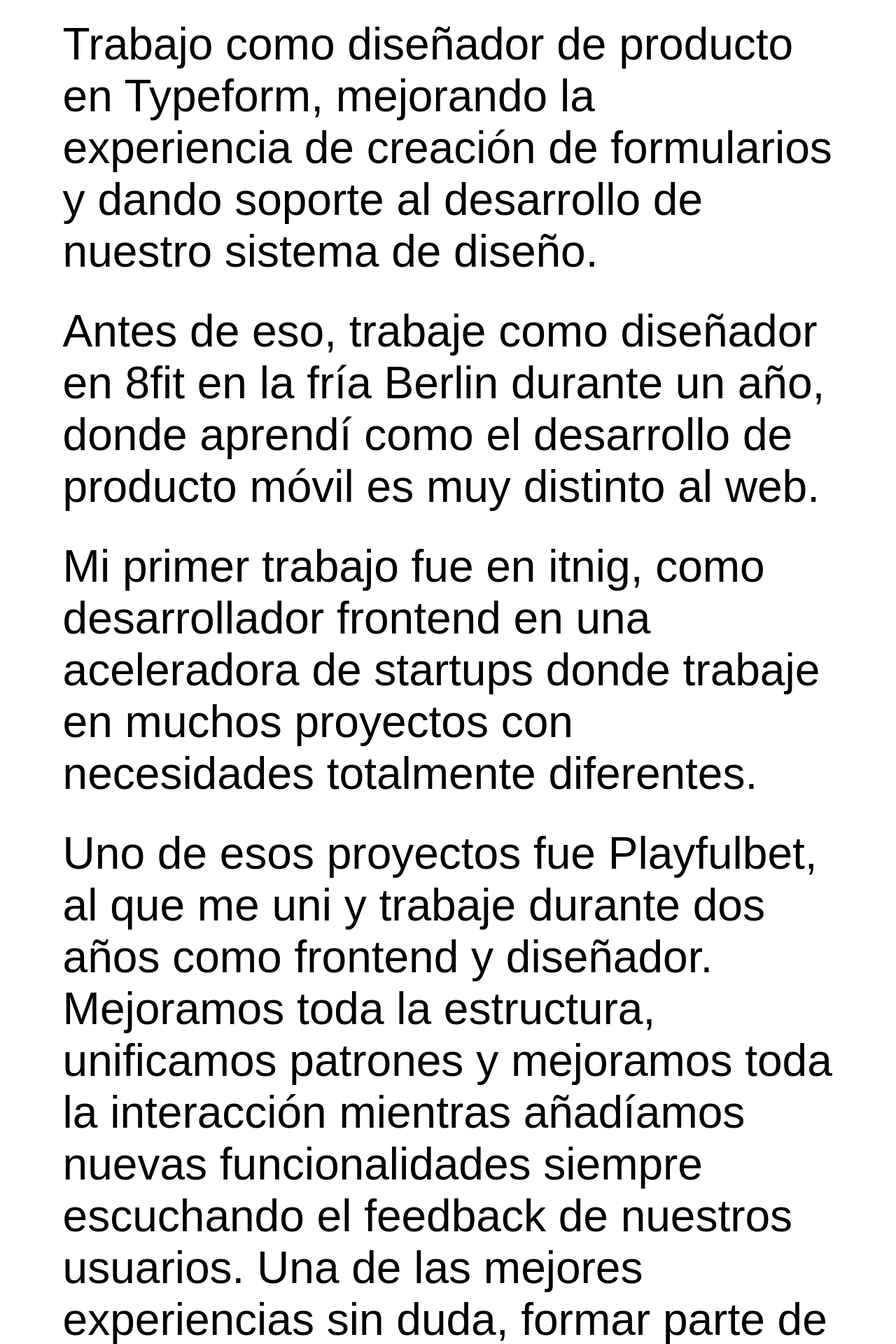
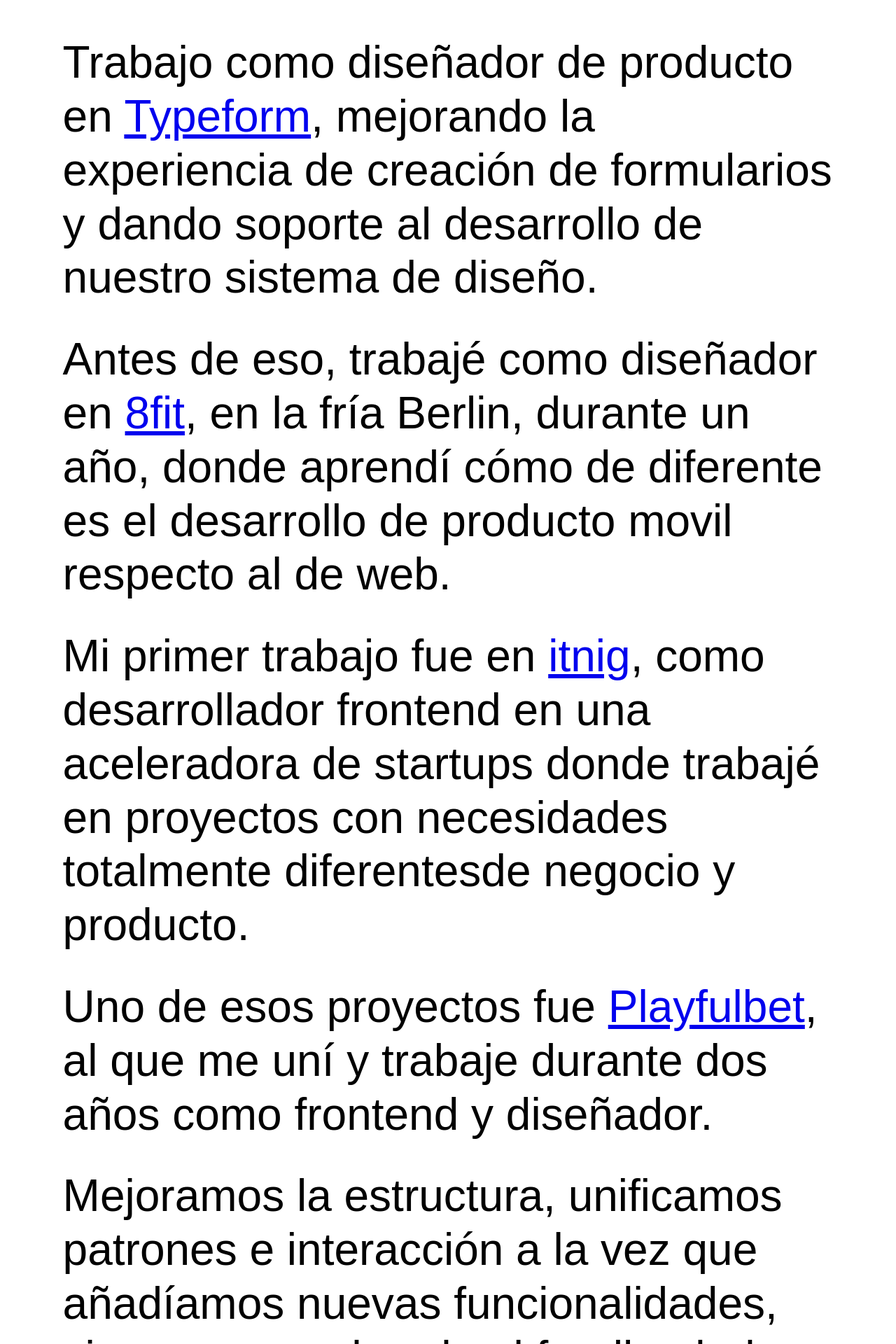
Before and after one commit to josepmartins/portfolio, a React (Create React App) app: page / in a window 1280 px wide. Shown: the part 840-2760 px from the top of the page at 70% size. Built offline with nearby package versions, Linux system fonts and the light colour scheme.

Commit message:
Content typos and links

```diff
--- a/src/App.js
+++ b/src/App.js
@@ -11,7 +11,7 @@
 const Text = styled.div`
   margin-bottom: 5vh;
   font-size: 5vw;
-  line-heiht: 4vw;
+  line-height: 6vw;
 `
 
 class App extends Component {
@@ -32,27 +32,31 @@
           </Text>
 
           <Text>
-            Trabajo como diseñador de producto en Typeform, mejorando la experiencia de creación de formularios y dando soporte al desarrollo de nuestro sistema de diseño.
+            Trabajo como diseñador de producto en <a target='_blank' href='http://www.typeform.com'>Typeform</a>, mejorando la experiencia de creación de formularios y dando soporte al desarrollo de nuestro sistema de diseño.
           </Text>
 
           <Text>
-            Antes de eso, trabaje como diseñador en 8fit en la fría Berlin durante un año, donde aprendí como el desarrollo de producto móvil es muy distinto al web.
+            Antes de eso, trabajé como diseñador en <a target='_blank' href='http://www.8fit.com'>8fit</a>, en la fría Berlin, durante un año, donde aprendí cómo de diferente es el desarrollo de producto movil respecto al de web.
           </Text>
 
           <Text>
-            Mi primer trabajo fue en itnig, como desarrollador frontend en una aceleradora de startups donde trabaje en muchos proyectos con necesidades totalmente diferentes.
+            Mi primer trabajo fue en <a target='_blank' href='http://www.itnig.net'>itnig</a>, como desarrollador frontend en una aceleradora de startups donde trabajé en proyectos con necesidades totalmente diferentesde negocio y producto.
           </Text>
 
           <Text>
-            Uno de esos proyectos fue Playfulbet, al que me uni y trabaje durante dos años como frontend y diseñador. Mejoramos toda la estructura, unificamos patrones y mejoramos toda la interacción mientras añadíamos nuevas funcionalidades siempre escuchando el feedback de nuestros usuarios. Una de las mejores experiencias sin duda,  formar parte de un proyecto creado des de 0 con 4 personas hasta crear un producto de éxito.
+            Uno de esos proyectos fue <a target='_blank' href='http://www.playfulbet.com'>Playfulbet</a>, al que me uní y trabaje durante dos años como frontend y diseñador.
           </Text>
 
           <Text>
-            Me dejo de rollos, escribid a mi malí si queréis contactar conmigo.
+            Mejoramos la estructura, unificamos patrones e interacción a la vez que añadíamos nuevas funcionalidades, siempre escuchando el feedback de nuestros usuarios.
           </Text>
 
           <Text>
-            O si mi instagram si queréis cotillear mi fotos callejeras.
+            Una de las mejores experiencias que he vivido, sin duda, formar parte de un proyecto de éxito creado des de 0 con 4 personas y mucha ilusión.
+          </Text>
+
+          <Text>
+            Si queréis hablar o tomar un café, podéis escribirme <a target='_blank' href='mailto:jsp.mrtns@gmail.com'>aquí</a> o cotillear mis fotos en <a target='_blank' href='http://www.instagram.com/josepmartins'>Instagram</a>.
           </Text>
 
           <Text>
```
